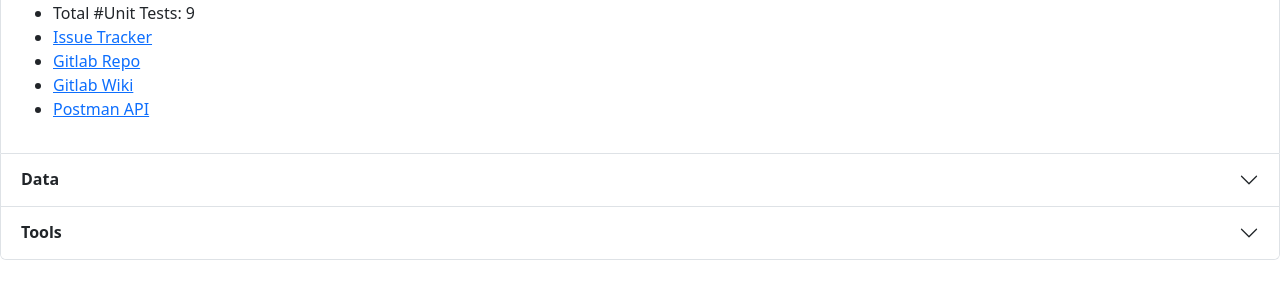
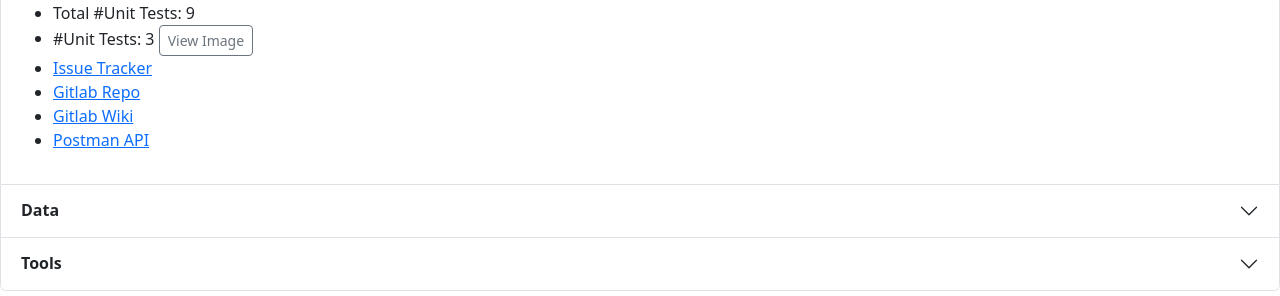
Before and after one commit to alecrliu/ytubedb, a Flask app: template templates/about.html in a window 1280 px wide, after a click on "Stats". Shown: the part 1111-1407 px from the top of the page. Run offline with Flask 2, Linux system fonts and the light colour scheme; the template is opened without the code that fills it, so the values that code supplies are empty; parts of the project's set-up code (start-up, migrations or seed data) failed here and were passed over; some libraries are stand-ins or nearby versions.

Commit message:
Implemented unittest image through a button

```diff
--- a/templates/about.html
+++ b/templates/about.html
@@ -57,6 +57,7 @@
                 </div>
             </div>
         </section>
+
         <!-- Members -->
         <h1 class="text-center fw-light">Meet the team:</h1>
         <div class="album py-5 bg-body-tertiary">
@@ -232,6 +233,25 @@
                                 Total #Unit Tests: 9
                             </li>
                             <li>
+                                #Unit Tests: 3 <button type="button" class="btn btn-sm btn-outline-secondary" data-bs-toggle="modal" data-bs-target="#unitTestImageModal">View Image</button>
+                            <!-- Modal -->
+                            <div class="modal fade" id="unitTestImageModal" tabindex="-1" aria-labelledby="unitTestImageModalLabel" aria-hidden="true">
+                                <div class="modal-dialog modal-lg">
+                                <div class="modal-content">
+                                    <div class="modal-header">
+                                    <h5 class="modal-title" id="unitTestImageModalLabel">Unit Test Image</h5>
+                                    <button type="button" class="btn-close" data-bs-dismiss="modal" aria-label="Close"></button>
+                                    </div>
+                                    <div class="modal-body">
+                                    <img src="../static/images/unittest.png" class="img-fluid" alt="Unit Test Image">
+                                    </div>
+                                </div>
+                                </div>
+                            </div>
+
+                            </li>
+
+                            <li>
                                 <a class="link-opacity-75-hover"
                                     href="https://gitlab.com/cs331e1/ytubedb/-/issues/?sort=created_date&state=all&first_page_size=20">Issue
                                     Tracker</a>
```
Also changed, not shown: static/images/unittest.png (added).
